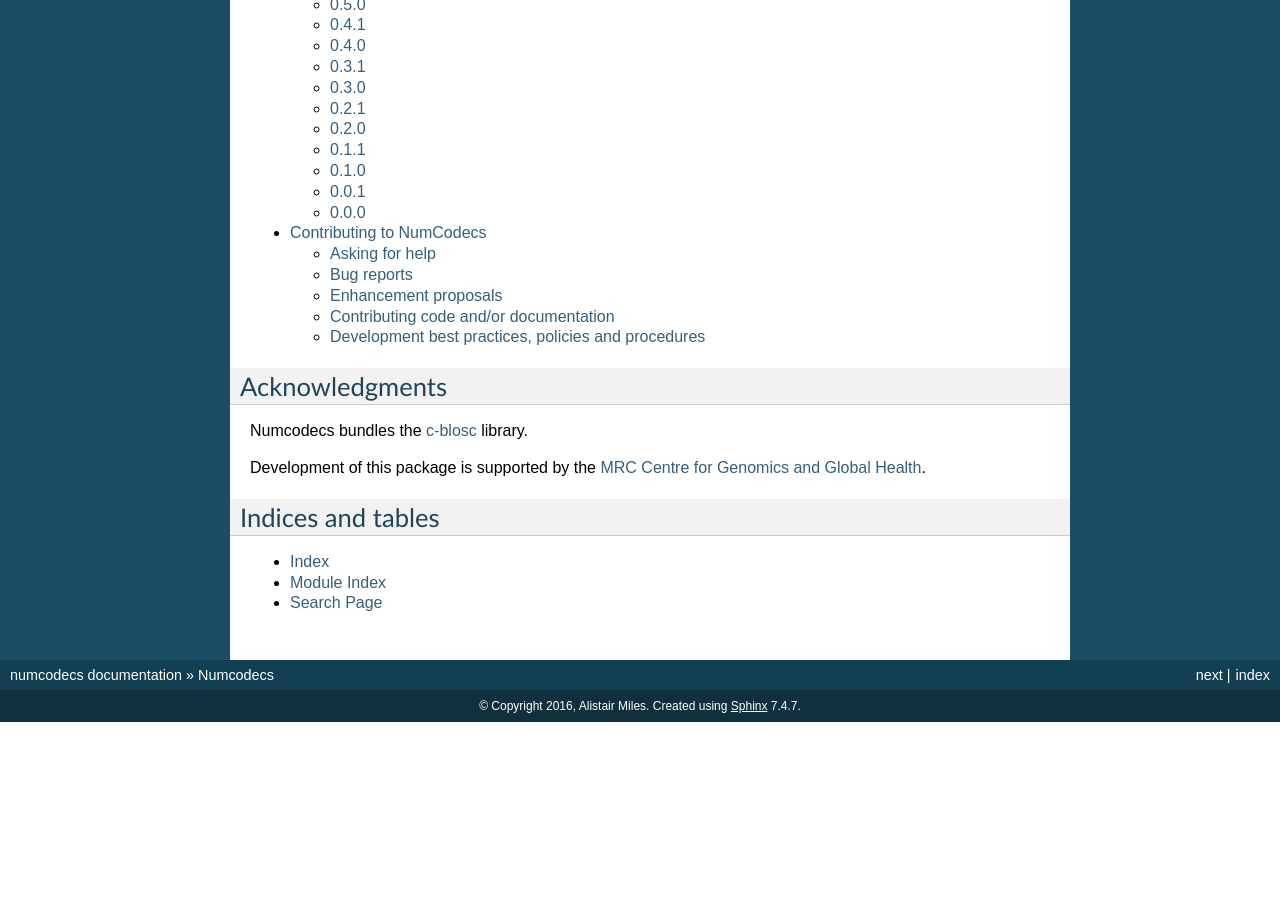
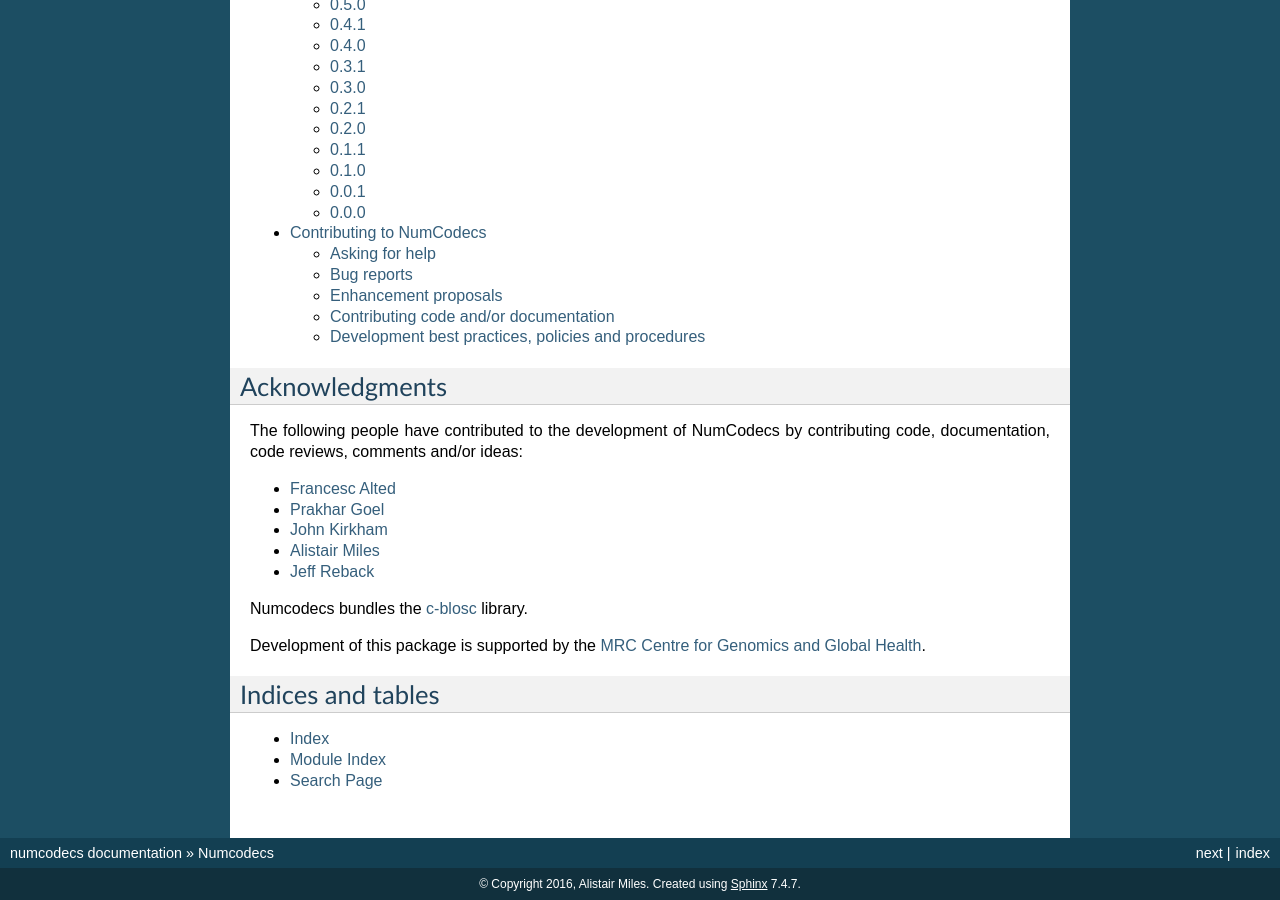
Before and after one commit to zarr-developers/numcodecs, a Sphinx documentation site: the page built from docs/index.rst, in a window 1280 px wide and 900 px high, scrolled down 1504 px. Built offline with Sphinx 7.4.7, drawn with Linux system fonts in a browser that asks for light colours; pages that are not in the unit, such as notebooks, are missing from menus; the version number could not be read and is left out; before the commit the page ends 2226 px from its top, so only the background shows below that.

Commit message:
add acknowledgments

```diff
--- a/docs/index.rst
+++ b/docs/index.rst
@@ -81,8 +81,16 @@
 Acknowledgments
 ---------------
 
-Numcodecs bundles the `c-blosc <https://github.com/Blosc/c-blosc>`_
-library.
+The following people have contributed to the development of NumCodecs by contributing code,
+documentation, code reviews, comments and/or ideas:
+
+* :user:`Francesc Alted <FrancescAlted>`
+* :user:`Prakhar Goel <newt0311>`
+* :user:`John Kirkham <jakirkham>`
+* :user:`Alistair Miles <alimanfoo>`
+* :user:`Jeff Reback <jreback>`
+
+Numcodecs bundles the `c-blosc <https://github.com/Blosc/c-blosc>`_ library.
 
 Development of this package is supported by the
 `MRC Centre for Genomics and Global Health <http://www.cggh.org>`_.
```
